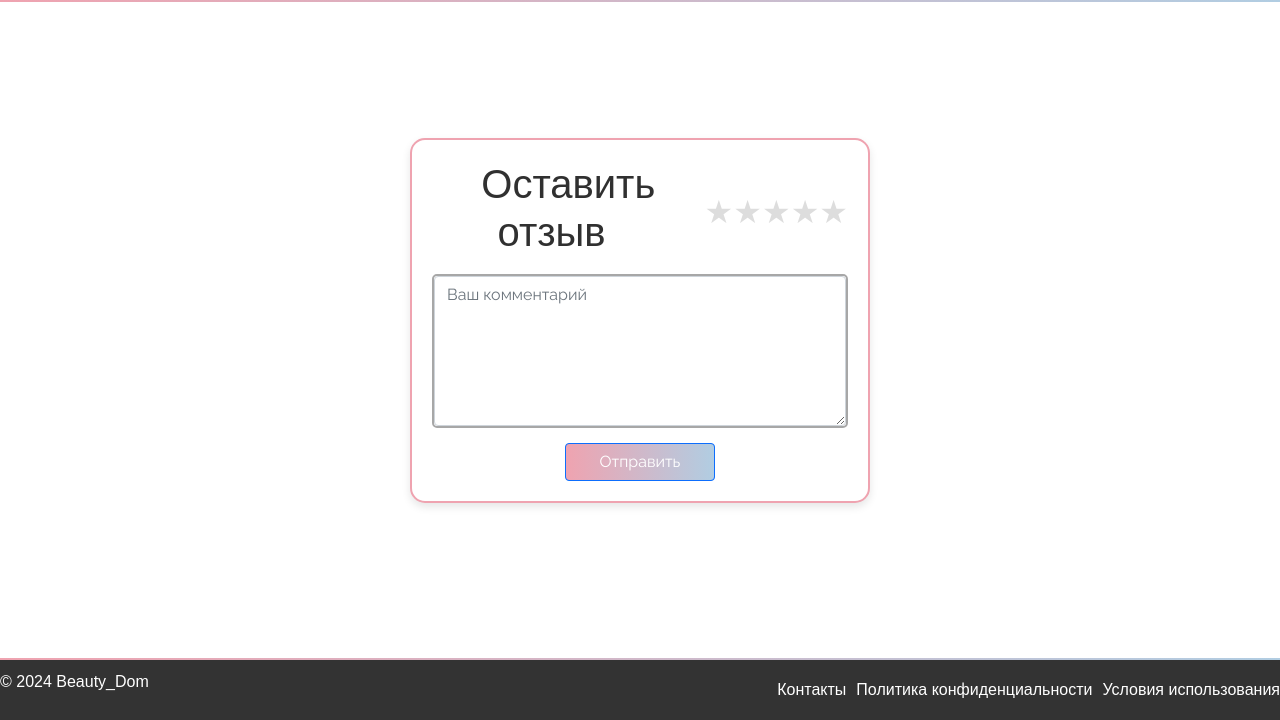
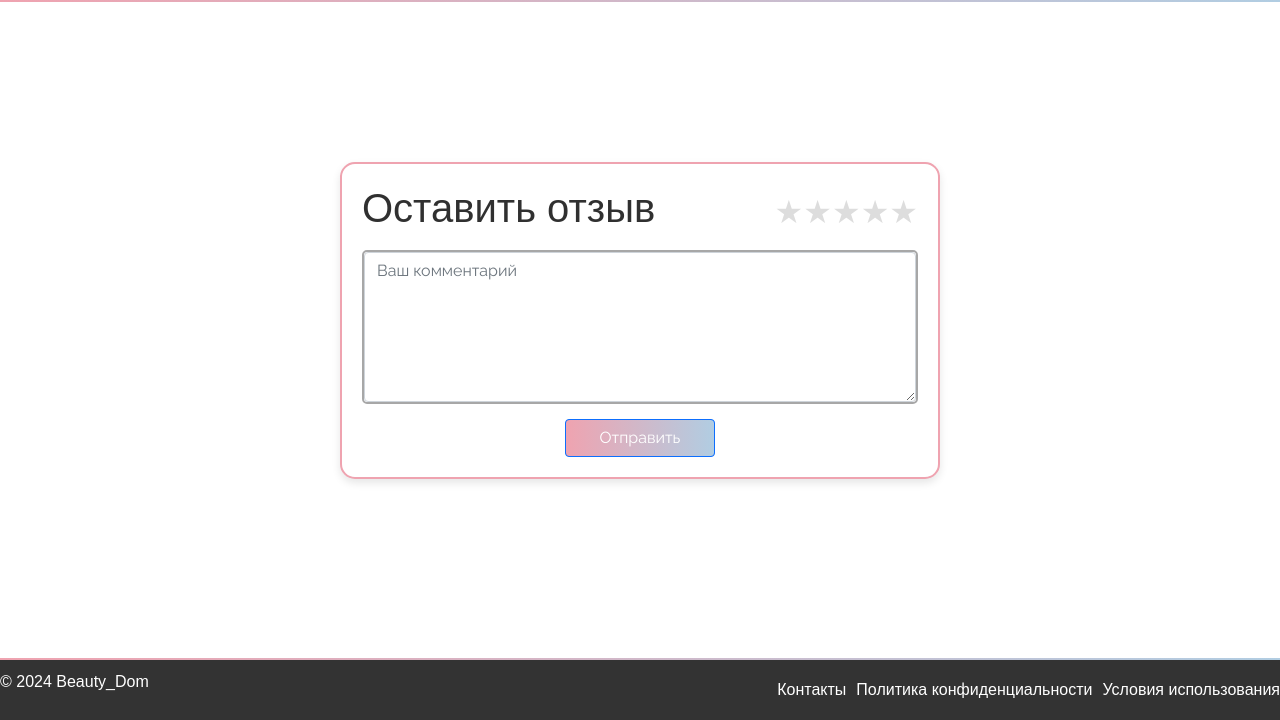
Before and after one commit to rorka491/Beauty-Dom, a Django app: page /add_review/ in a window 1280 px wide. Shown: the part 80-800 px from the top of the page. Run offline with Django 5.2, Linux system fonts and the light colour scheme.

Commit message:
Основной комит

```diff
--- a/Beauty_Dom/mainapp/static/mainapp/css/desktop/add_review.css
+++ b/Beauty_Dom/mainapp/static/mainapp/css/desktop/add_review.css
@@ -6,6 +6,17 @@ textarea {
 
 .form-header-container {
     text-align: center;
+    padding-left: 10px;
+}
+
+.form-title {
+    white-space: nowrap;  /* Отключает перенос строки */
+    text-align: left;
+}
+
+.form-container {
+    width: 100%;
+    max-width: 600px;
 }
 
 .form-header {
@@ -21,8 +32,8 @@ textarea {
 
 /* Стиль формы */
 form {
-    width: calc(100% - 40px); /* Уменьшаем ширину формы и добавляем отступы */
-    max-width: 500px;
+    width: 100%;
+    max-width: 800px;
     background: #ffffff;
     border-radius: 15px;
     padding: 20px;
@@ -43,19 +54,7 @@ form {
     font-family: 'Raleway', sans-serif;
 }
 
-.form-control {
-    width: 100%;
-    padding: 10px;
-    border: 2px solid #fff;
-    border-radius: 5px;
-    background: #fff;
-    color: #101010;
-    box-sizing: border-box;
-}
 
-.form-control:focus {
-    outline: none;
-}
 
 /* Стиль для кнопки */
 .btn-primary {
--- a/Beauty_Dom/mainapp/templates/mainapp/add_review.html
+++ b/Beauty_Dom/mainapp/templates/mainapp/add_review.html
@@ -6,8 +6,7 @@
 {% endblock %}
 
 {%  block extrastyles %}
-<link rel="stylesheet" href="{% static 'mainapp/css/desktop/add_review.css' %}" media="screen and (min-width: 769px)">
-<link rel="stylesheet" href="{% static 'mainapp/css/mobile/add_review.css' %}" media="screen and (max-width: 768px)">
+<link rel="stylesheet" href="{% static 'mainapp/css/desktop/add_review.css' %}" media="screen">
 {% endblock %}
 
 
@@ -16,7 +15,7 @@
 <div class="form-container">
     <form method="post" action="{% url 'add_review' %}">
         <div class="form-header">
-            <h1 class="form-title">{{ title }}&nbsp;&nbsp;&nbsp;</h1>
+            <h1 class="form-title">{{ title }}</h1>
             {% csrf_token %}
             <div class="star-rating">
                 <input type="radio" id="star5" name="rating" value="5">
--- a/Beauty_Dom/mainapp/templates/mainapp/base.html
+++ b/Beauty_Dom/mainapp/templates/mainapp/base.html
@@ -15,13 +15,14 @@
     <header>
         <nav class="navbar navbar-expand-lg navbar-light bg-light" style="background-color: white !important;">
             <div class="container">
+
                 <!-- Логотип -->
                 <a class="navbar-brand" href="{% url 'index' %}">
                     <img src="{% static 'mainapp/images/Логотип.jpg' %}" alt="Beauty_Dom" height="50">
                 </a>
 
                 <!-- Кнопка для мобильного меню -->
-                <button class="navbar-toggler" type="button" data-bs-toggle="collapse" data-bs-target="#navbarNav" aria-controls="navbarNav" aria-expanded="false" aria-label="Toggle navigation">
+                <button class="navbar-toggler ms-auto" type="button" data-bs-toggle="collapse" data-bs-target="#navbarNav" aria-controls="navbarNav" aria-expanded="false" aria-label="Toggle navigation">
                     <span class="navbar-toggler-icon"></span>
                 </button>
 
--- a/Beauty_Dom/mainapp/templates/mainapp/reviews.html
+++ b/Beauty_Dom/mainapp/templates/mainapp/reviews.html
@@ -6,8 +6,8 @@
 {% endblock %}
 
 {%  block extrastyles %}
-<link rel="stylesheet" href="{% static 'mainapp/css/desktop/reviews.css' %}" media="screen and (min-width: 769px)">
-<link rel="stylesheet" href="{% static 'mainapp/css/mobile/reviews.css' %}" media="screen and (max-width: 768px)">
+<link rel="stylesheet" href="{% static 'mainapp/css/desktop/reviews.css' %}" media="screen">
+
 {% endblock %}
 
 
```
Also changed, not shown: Beauty_Dom/mainapp/static/mainapp/css/desktop/reviews.css (+5 -2 lines).
